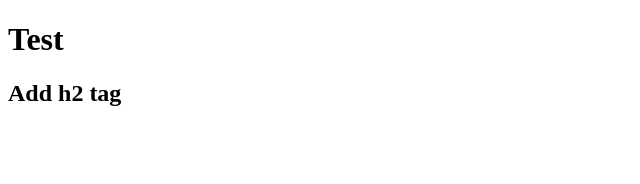
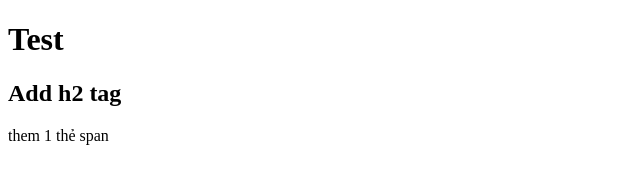
Before and after one commit to trungpd1102/test_github, a plain HTML site: page git_add.html in a window 1280 px wide. Shown: the whole page, without its empty margins (0-640 px from the left). Drawn offline with Linux system fonts and the light colour scheme.

Commit message:
add span tag

```diff
--- a/git_add.html
+++ b/git_add.html
@@ -8,5 +8,6 @@
 <body>
     <h1>Test</h1>
     <h2>Add h2 tag</h2>
+    <span>them 1 thẻ span</span>
 </body>
 </html>
```
